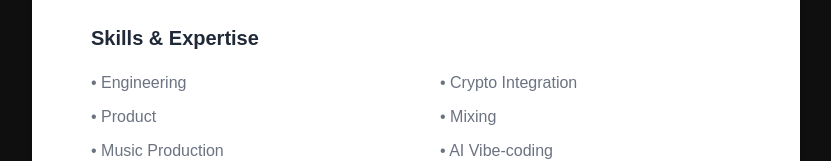
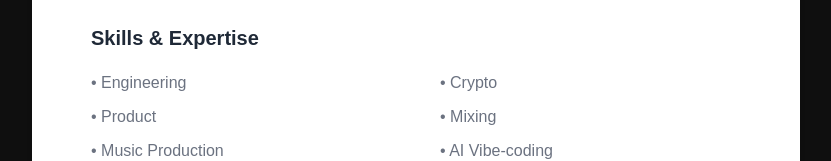
Before and after one commit to death-beach/deathbeach-portfolio, a Next.js app: page /about in a window 1280 px wide. Shown: the part 918-1079 px from the top of the page, without its empty margins (224-1055 px from the left). Built offline with nearby package versions, Linux system fonts and the light colour scheme.

Commit message:
about page alignment fix

```diff
--- a/pages/about.js
+++ b/pages/about.js
@@ -82,7 +82,7 @@ export default function About() {
                     paddingLeft: "16px"
                   }}>
                     <li style={{ marginBottom: "8px", fontFamily: "'Hanken Grotesk', sans-serif" }}>
-                      • Crypto Integration
+                      • Crypto
                     </li>
                     <li style={{ marginBottom: "8px", fontFamily: "'Hanken Grotesk', sans-serif" }}>
                       • Mixing
```
